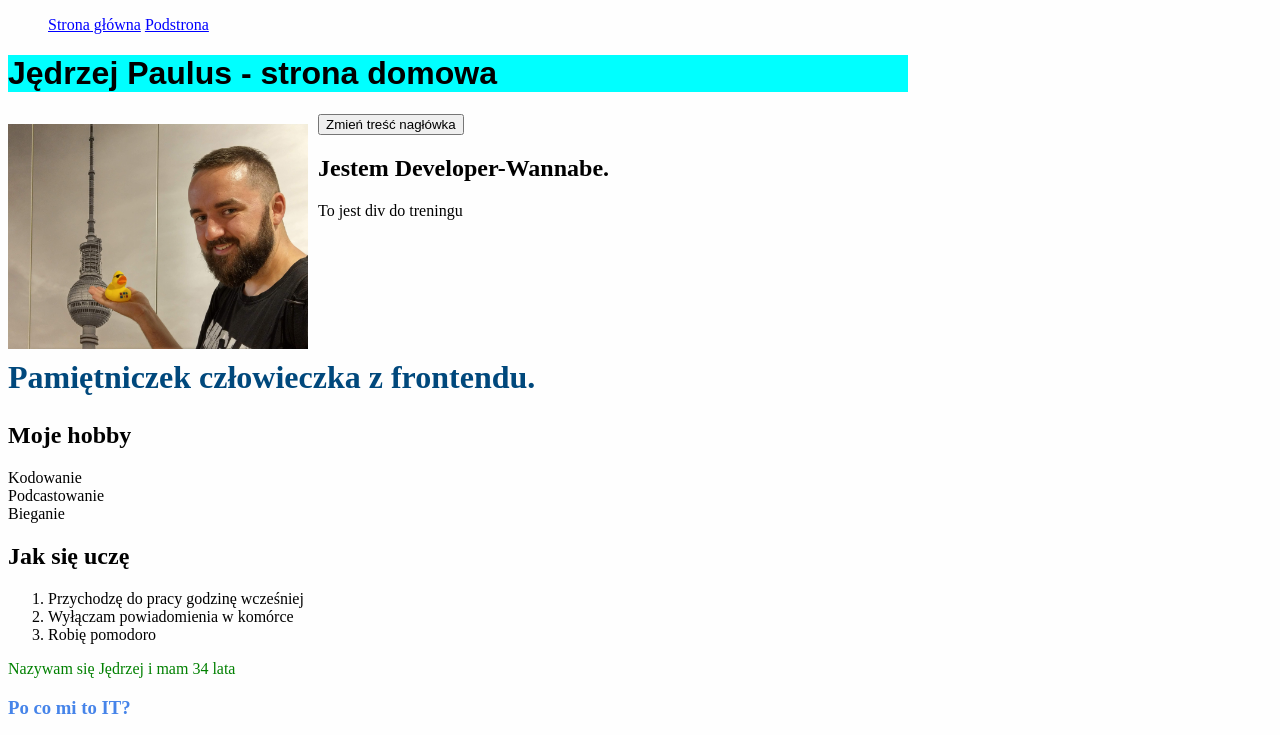
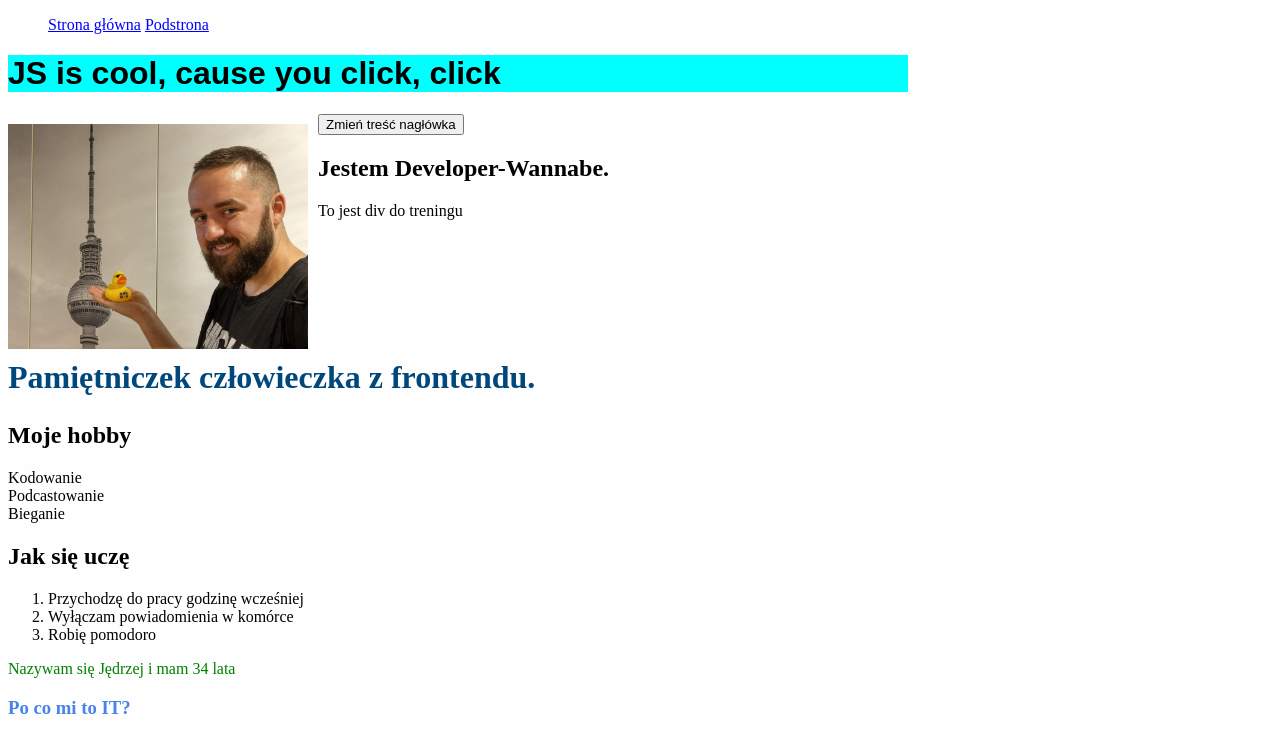
Before and after one commit to JMPaulus/homepagewtfcotenfrontend, a plain HTML site: page index.html in a window 1280 px wide. Both pictures are taken after a click on the button "Zmień treść nagłówka". Shown: the top 735 px of the page. Drawn offline with Linux system fonts and the light colour scheme.

Commit message:
Added the button that changes the header

```diff
--- a/index.html
+++ b/index.html
@@ -22,7 +22,7 @@
   </header>
   <main>
     <header>
-      <h1 class="mainHeader mainHeader--js">Jędrzej Paulus - strona domowa</h1>
+      <h1 class="mainHeader mainHeader__title--js">Jędrzej Paulus - strona domowa</h1>
       <button button class="header__button--js">Zmień treść nagłówka</button>
       <img src="IMAG0707.jpg" alt="Jędrzej Paulus foto" class="JP">
     </header>
--- a/main.js
+++ b/main.js
@@ -7,11 +7,20 @@ diary.innerHTML = `Nazywam się ${name} i mam ${age} lata`;
 const button = document.querySelector('.header__button--js');
 console.log(button)
 
-function handleClick(){
-    console.log('działa')
-}
+// function handleClick(){
+//     console.log('działa')
+// }
 
-button.addEventListener('click', handleClick);
+// button.addEventListener('click', (e) =>{
+//     console.log(e);
+// console.log('that is an arrow function')
+// });
+
+button.addEventListener('click', (e) => {
+    const mainHeader = document.querySelector('.mainHeader__title--js');
+    mainHeader.innerHTML = 'JS is cool, cause you click, click';
+    alert('Hello, check the header! I used JS here');
+});
 
 // if (age >= 35) {
 //     console.log("trzydzieści pięć lub mniej")
```
